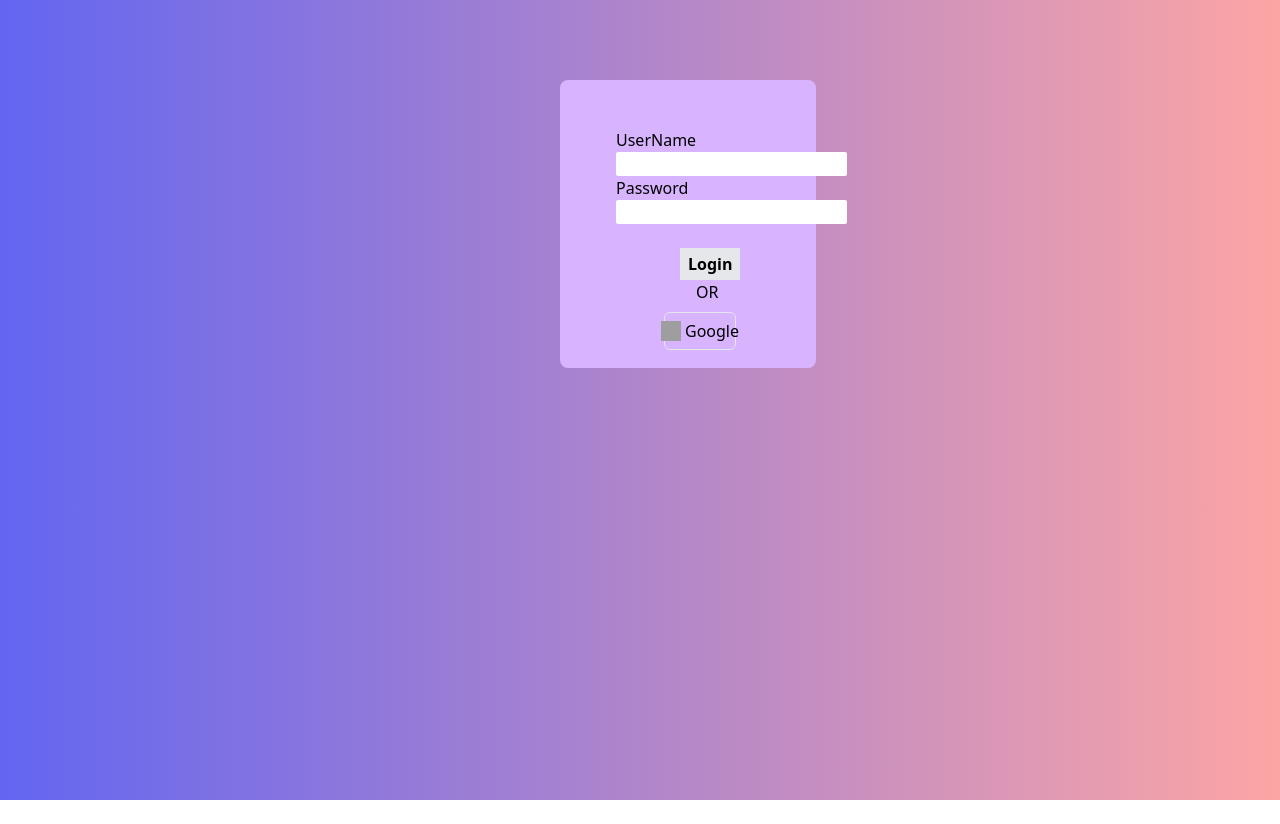
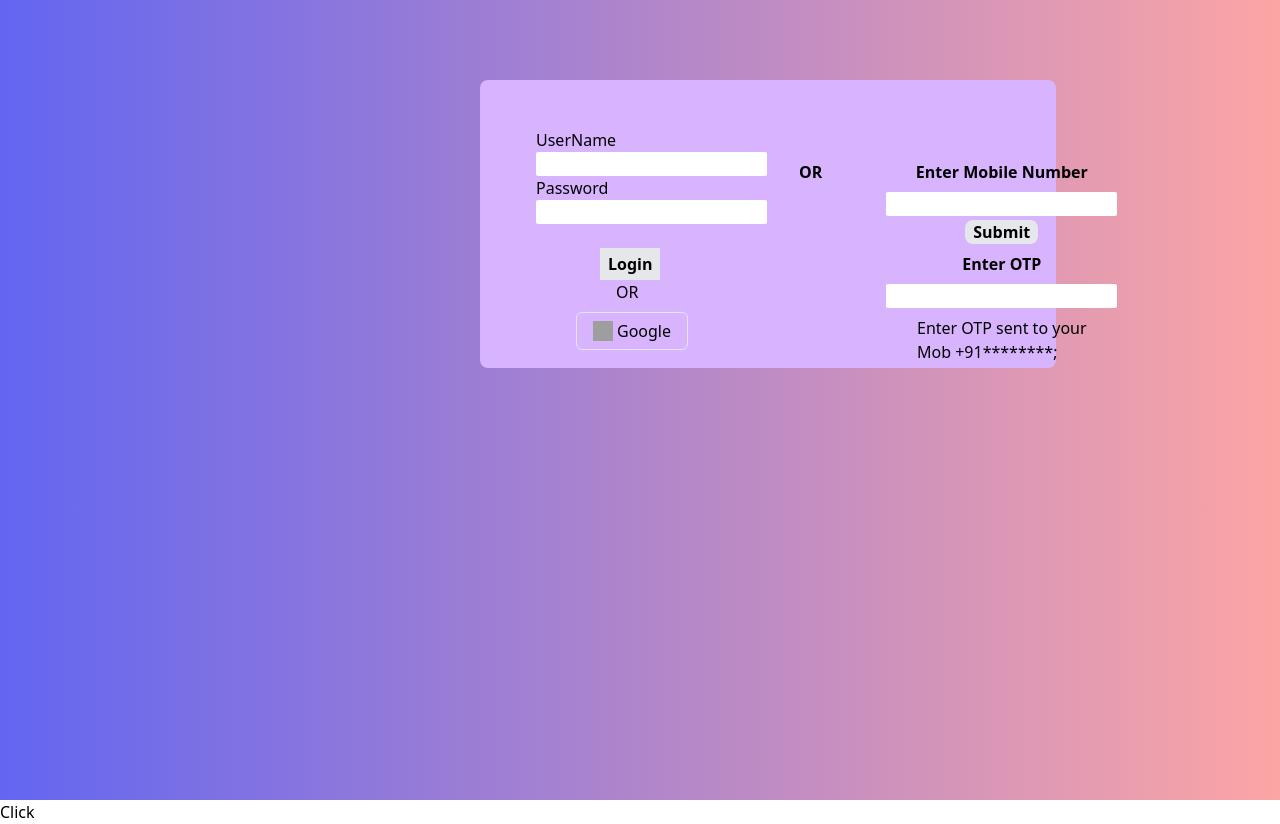
Before and after one commit to arbaznandgaon/easychat, a React (Create React App) app: page / in a window 1280 px wide. Before the commit the page ends 800 px from the top, so only its background shows below. Built offline with nearby package versions, Linux system fonts and the light colour scheme; no server answers; grey boxes are pictures that could not be loaded.

Commit message:
Phone Verification

```diff
--- a/src/App.js
+++ b/src/App.js
@@ -1,11 +1,14 @@
 import HomeScreen from "./Screens/HomeScreen";
 import { useState } from "react";
-import { getAuth,onAuthStateChanged,signOut, GoogleAuthProvider, signInWithPopup } from "firebase/auth";
+import { getAuth,onAuthStateChanged,signOut, GoogleAuthProvider, signInWithPopup, signInWithPhoneNumber } from "firebase/auth";
 import { getFirestore } from "firebase/firestore";
 import Login from "./ComponentFile/Login";
 import app from './firebase'
 import { useEffect } from "react";
 import Loader from "./ComponentFile/Loader";
+import { RecaptchaVerifier } from "firebase/auth";
+import firebase from "./firebase"
+import {phoneNumber} from "./PhoneNumber";
 
 
 
@@ -49,11 +52,47 @@ useEffect(()=>{
 const [load, setLoad]= useState(true);
 setTimeout(()=>{
 setLoad(false)
-},3000)
+},5000)
 
 if (load) return <Loader/>
 
+// handleClick=()=>{
+//   let recaptcha = new firebase.auth.RecaptchaVerifier('recaptcha');
+//   let number='+919380610250';
+//   firebase.auth().signInWithPhoneNumber(number,recaptcha).then(function(e){
+//     let code= prompt('enter the otp','');
+//     if (code==null)return;
+//     e.confirm(code).then(function(result){
+//       console.log(result.user,'user');
+//       document.querySelector('label').textContent=result.user.phoneNumber +"Number Verified";
+//     }).catch((error)=>{
+//       console.log(error)
+//     })
+//   })
+// }
 
+const handleClick=()=>{
+  let recaptcha = new firebase.auth.RecaptchaVerifier("recaptcha");
+  firebase
+  .auth()
+  .signInWithPhoneNumber(phoneNumber,recaptcha)
+  .then((res)=>{
+    let code = prompt("Enter the OPT");
+    if (code ==null){
+      return
+    }
+    res
+    .confirm(code)
+    .then((result)=>{
+      console.log(result.user,"User");
+      document.querySelector("label").textContent=
+      result.user.phoneNumber+ "Number Verified";
+    })
+    .catch((err)=>{
+      console.log(err);
+    });
+  });
+}
 
 
 
@@ -67,11 +106,15 @@ if (load) return <Loader/>
 
 
   <div className=" bg-gray-900 h-screen w-screen">
-      {user ? <HomeScreen user={user} logout={SignOut}/> : <Login  login={SignIn} />}
+      {user ? <HomeScreen user={user} logout={SignOut}/> : <Login  login={SignIn} Mob={handleClick} />}
 
     {/* { {mor ? <Change1/>: <Change getin={setMor}/>} } */}
-  </div>
-
+   </div>
+<div>
+  <div id="recaptcha"></div>
+  <label></label>
+  <button onClick={handleClick}>Click</button>
+</div>
    </div>
 
   )
--- a/src/ComponentFile/Login.jsx
+++ b/src/ComponentFile/Login.jsx
@@ -4,8 +4,8 @@ function Login(props) {
 
   return (
     <div >
-      <div className="pt-20  bg-gradient-to-r from-indigo-500 to-red-300 h-screen">
-    <div className='h-72 px-2 space-y-8 pt-12 rounded-lg  ml-[35rem]   w-1/5 bg-purple-300'>
+      <div className="pt-20 flex  bg-gradient-to-r from-indigo-500 to-red-300 h-screen">
+    <div className='h-72 px-2 space-y-8 pt-12 rounded-lg  ml-[30rem] flex  w-[36rem] bg-purple-300'>
        <div className='ml-12 '>
        <div >
        <label>UserName</label><br></br>
@@ -19,15 +19,29 @@ function Login(props) {
         <button onClick={props.login}  className='bg-gray-200 w-max px-2 py-1 mt-6 font-bold ml-16'>Login</button>
        </div>
        <a className='ml-20 mt-4'>OR</a>
-       <div className="mt-2 ml-12 flex space-x-3">
-                <button onClick={()=> props.login()} className=" flex items-center space-x-1 px-4 border py-[6px] w-1/2 justify-center rounded-md">
+       <div className="mt-2 ml-10 flex space-x-3">
+                <button onClick={()=> props.login()} className=" flex items-center space-x-1 px-4 border py-[6px]  justify-center rounded-md">
                     <img className=" h-5 w-5" src="//heathmont.imgix.net/bitcasino/images/google-oauth2.svg?auto=compress,format" loading="lazy" />
                         <span>Google</span>
                 </button>
             </div>
 
        </div>
+       <a className='ml-8 font-bold'>OR</a>
+
+        <div className='ml-16 flex flex-col mb-  items-center'>
+        <a className='font-bold'>Enter Mobile Number</a>
+          <input type="text" className='rounded-sm mt-2'/>
+           <button onClick={()=>props.Mob()} className='bg-gray-200 rounded-lg px-2 font-bold mt-1'>Submit</button>
+
+
+          <a className='font-bold mt-2'>Enter OTP</a>
+          <input type="text" className='rounded-sm mt-2'/>
+
+          <span className='mt-2'>Enter OTP sent to your <br/> Mob +91********;</span>
+        </div>
        </div>
+
     </div>
     </div>
   )
--- /dev/null
+++ b/src/PhoneNumber.js
@@ -0,0 +1,4 @@
+import React from 'react'
+
+
+export const phoneNumber = "+919380610250"
```
